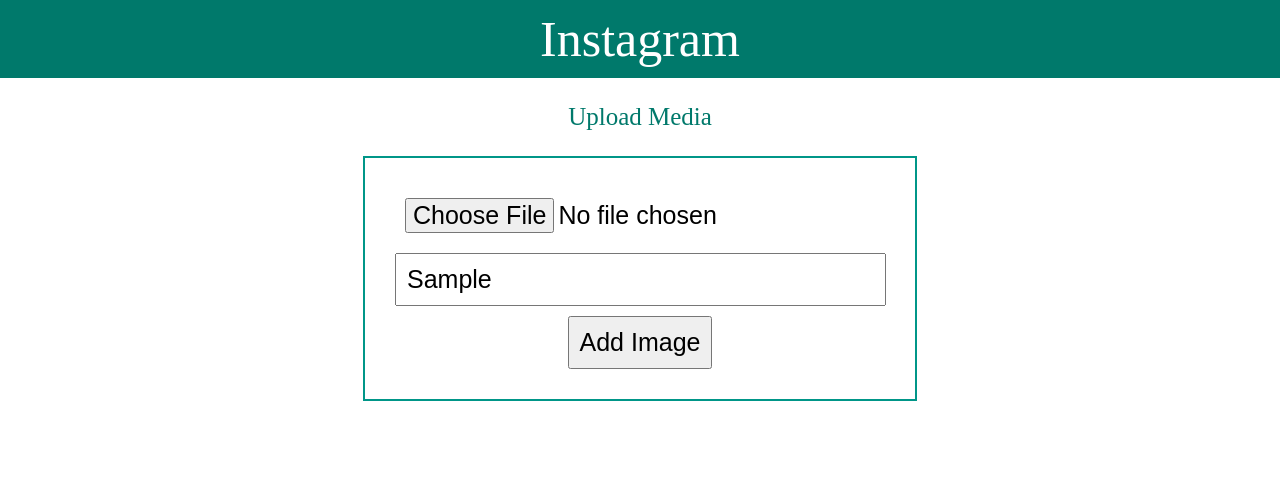
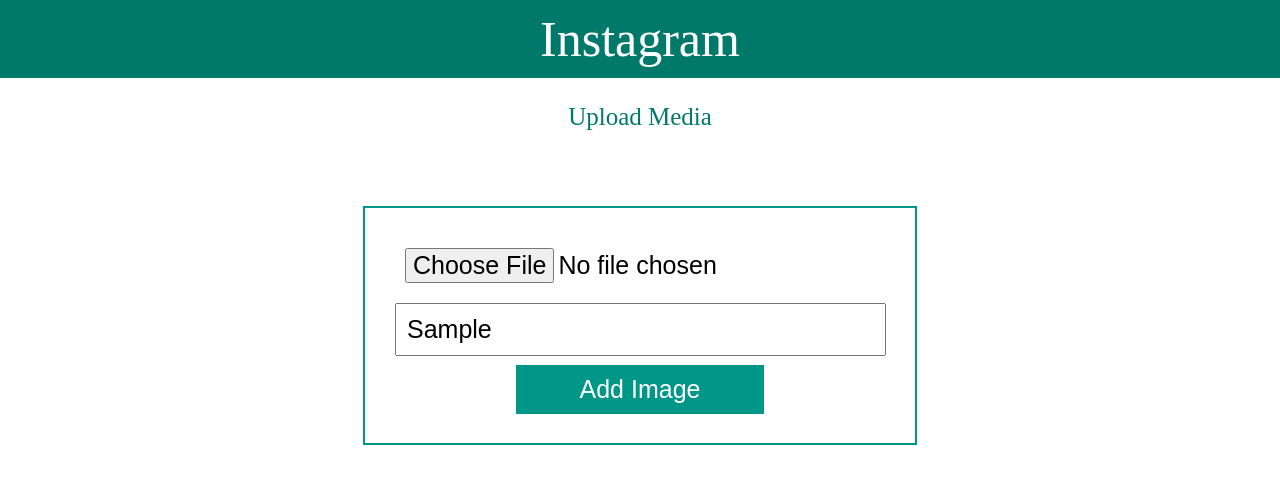
Before and after one commit to vik7am/DjangoApp, a Django app: template mydjango/myapp/templates/post.html in a window 1280 px wide. Shown: the top 484 px of the page. Run offline with Django 3.2, Linux system fonts and the light colour scheme; the template is opened without the code that fills it: most values are stand-ins (such as "Sample title", 1, 10 or a date in 2020).

Commit message:
added optimization in code

```diff
--- /dev/null
+++ b/mydjango/myapp/static/styles.css
@@ -0,0 +1,50 @@
+body {
+    margin:0px;
+}
+
+#header {
+    color:white;
+    font-size:50px;
+    padding:10px;
+    background-color:#00796B;
+    text-align:center;
+}
+
+input {
+    margin:5px;
+    padding:10px;
+    font-size:25px;
+}
+
+a {
+    color: inherit;
+    text-decoration:none;
+}
+
+.button {
+    background-color: #009688;
+    border: none;
+    color: white;
+    padding: 10px 64px;
+    text-align: center;
+    text-decoration: none;
+    display: inline-block;
+    font-size: 25px;
+    margin: 4px 2px;
+    cursor: pointer;
+}
+
+#heading1 {
+    color:#00796B;
+    font-size:25px;
+    padding:25px;
+    text-align:center;
+}
+
+#form {
+    width:400px;
+    padding:25px;
+    border: 2px solid #009688;
+    background-color:white;
+    margin-top:50px
+}
--- a/mydjango/myapp/templates/post.html
+++ b/mydjango/myapp/templates/post.html
@@ -1,27 +1,27 @@
 <!DOCTYPE html>
-<html lang="en">
+
 <head>
-    <meta charset="UTF-8">
-    <title>Feed</title>
-    <style>
-        input {
-        font-size:25px;
-        margin:5px;
-        padding:10px;
-        }
-        a { color: inherit; }
-    </style>
+    <title>Post</title>
+    {% load static %}
+    <link rel="stylesheet" href="{% static 'styles.css' %}" >
+    <script>
+        {% if message %}
+            alert('{{ message }}');
+        {% endif %}
+    </script>
 </head>
-<body style="background-color:#FFF; margin:0px; padding:0px">
-<div style="color:white; font-size:50px; padding:10px; background-color:#00796B; text-align:center;"> Instagram</div>
-<div style="color:#00796B; font-size:25px; padding:25px; text-align:center;">Upload Media</div>
-<div align="center">
-    <form method="post" enctype="multipart/form-data" style="width:500px; padding:25px; border: 2px solid #009688; background-color:white; margin-top:0px">
-       {% csrf_token %}
-       <input id="image" name="image" type="file" value={{ image }}><br>
-       <input id="caption" name="caption" type="text" placeholder="Caption" size="30" value={{ caption }}><br>
-       <input type="submit" value="Add Image">
-     </form>
-</div>
+
+<body>
+    <div id="header"> Instagram</div>
+    <div id="heading1">Upload Media</div>
+    <div align="center">
+        <form method="post" enctype="multipart/form-data" id="form" style="width:500px;">
+            {% csrf_token %}
+            <input id="image" name="image" type="file"  value={{ image }}><br>
+            <input id="caption" name="caption" type="text" placeholder="Caption" size="30" value={{ caption }}><br>
+            <input type="submit" class="button" value="Add Image">
+        </form>
+    </div>
 </body>
+
 </html>
--- a/mydjango/mydjango/urls.py
+++ b/mydjango/mydjango/urls.py
@@ -14,13 +14,13 @@
     2. Add a URL to urlpatterns:  url(r'^blog/', include('blog.urls'))
 """
 from django.conf.urls import url
-from django.contrib import admin
 from myapp.views import signup_view, login_view, feed_view, post_view
+
 
 urlpatterns = [
     url("post/",post_view),
     url("feed/", feed_view),
     url("login/", login_view),
     url("signup/", signup_view),
-    url("", login_view)
+    url("", signup_view)
 ]
```
Also changed, not shown: mydjango/myapp/templates/feed.html (+17 -22 lines), mydjango/myapp/templates/index.html (+24 -28 lines), mydjango/myapp/templates/login.html (+16 -21 lines), mydjango/myapp/views.py (+30 -9 lines), mydjango/db.sqlite3.
